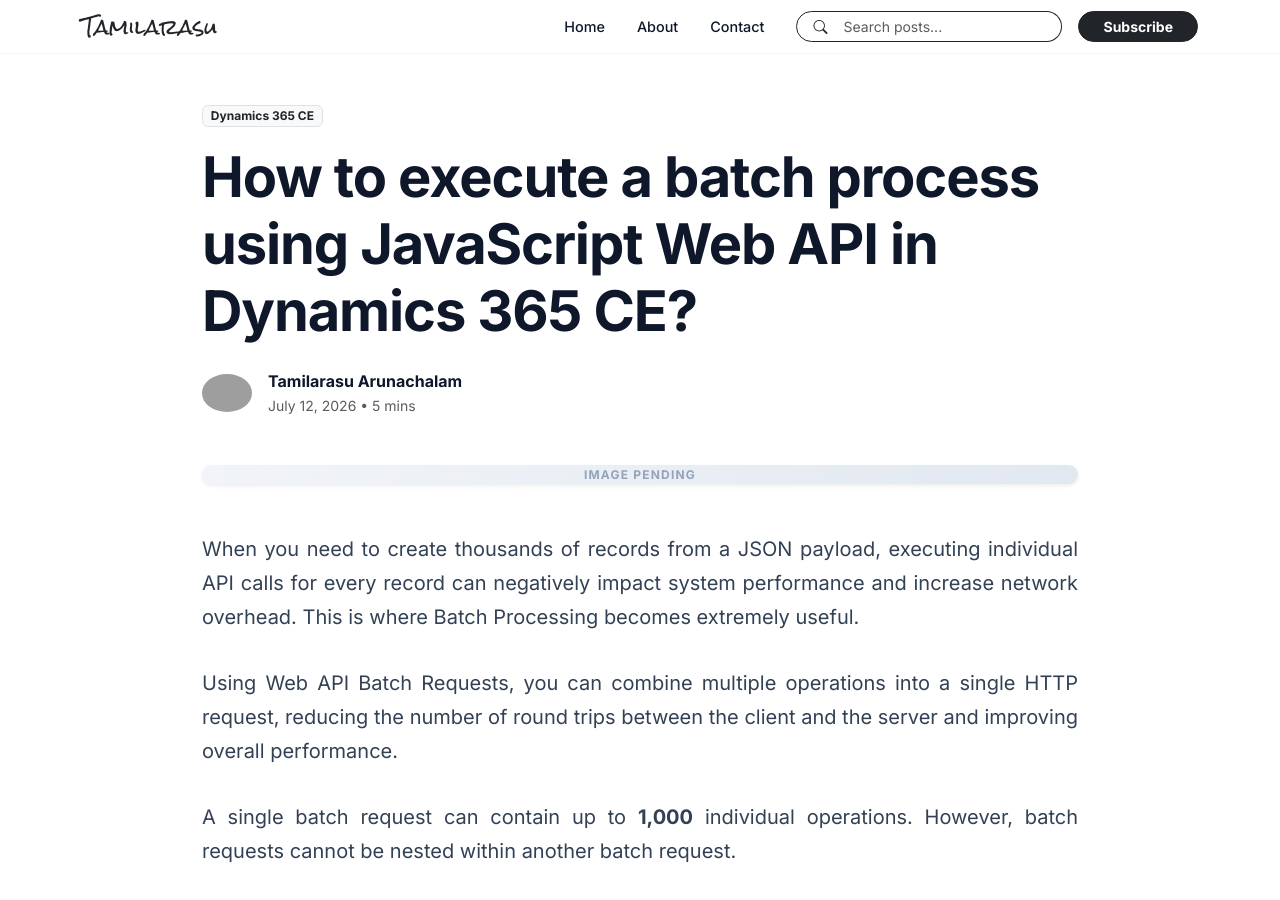
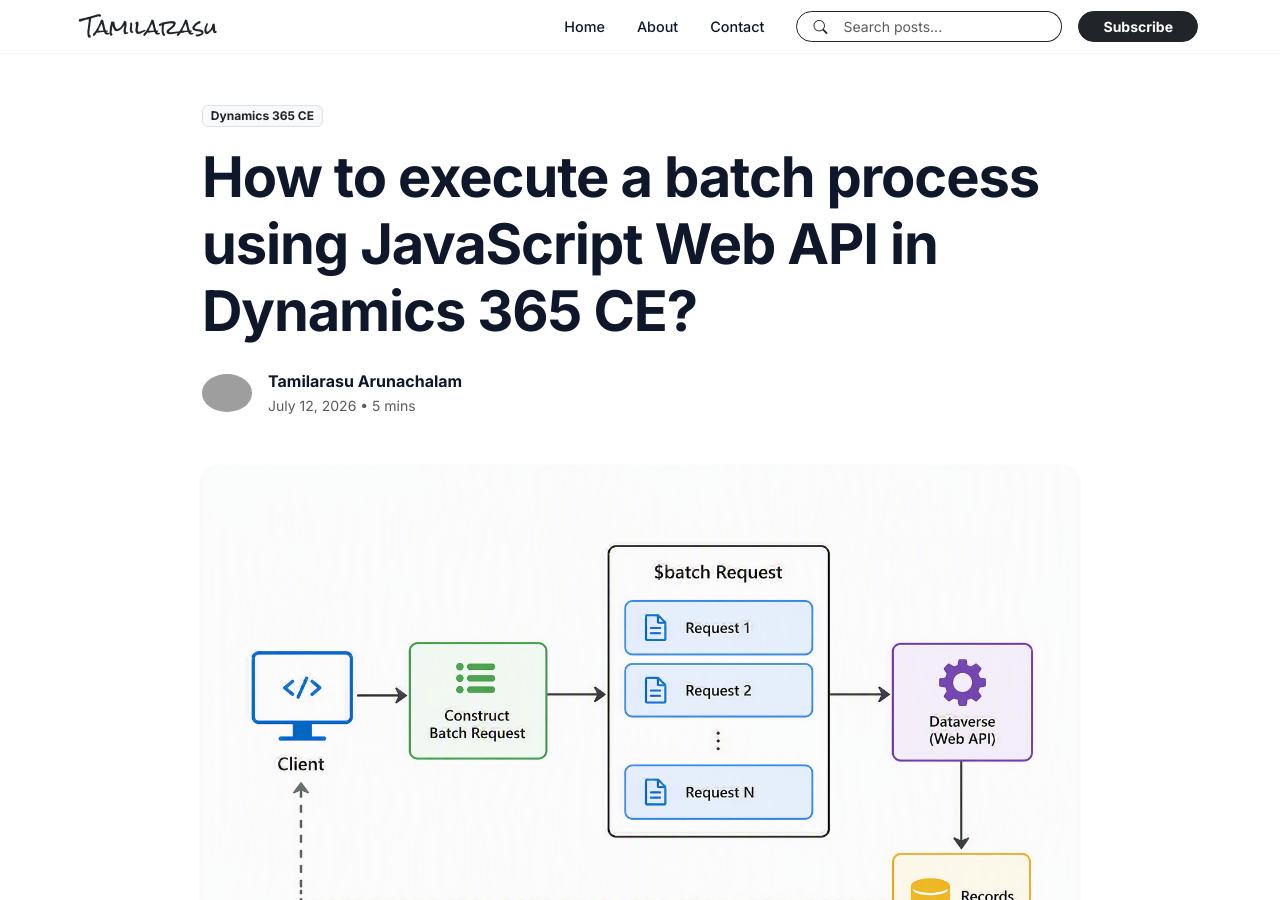
Before and after one commit to tamilarasu-arunachalam/blogs, a Jekyll site: the page built from _posts/2026-07-03-execute-batch-using-js-web-api-d365-ce.md, in a window 1280 px wide and 900 px high. Built offline with Jekyll 4.4.1, drawn with Linux system fonts in a browser that asks for light colours; some web fonts are replaced; comment, search, counter and statistics services are not loaded; a style sheet for code colours, icons or effects is not loaded; grey boxes are pictures that could not be loaded.

Commit message:
Update Blog Posts “2026-07-03-execute-batch-using-js-web-api-d365-ce” +1

```diff
--- a/_posts/2026-07-03-execute-batch-using-js-web-api-d365-ce.md
+++ b/_posts/2026-07-03-execute-batch-using-js-web-api-d365-ce.md
@@ -3,7 +3,7 @@ layout: post
 post_id: '077'
 title: How to execute a batch process using JavaScript Web API in Dynamics 365 CE?
 date: 2026-07-12T23:11
-image: ''
+image: /assets/images/077/dataverse-batch-process-flow.png
 description: Discover how to use Dataverse Web API Batch Requests to create multiple records in a single API call, improve performance, and manage transactions using change sets.
 meta_keywords: Dataverse Batch Requests, Dynamics 365 Batch Requests, Dataverse Web API, Bulk Create Records Dataverse, Create Multiple Records Dataverse, Dataverse Performance Optimization, Web API Batch Processing, Dataverse Change Sets, Dynamics 365 Web API Batch, ExecuteMultipleRequest Dataverse, Dataverse Bulk Operations, Power Platform Batch Requests, Dataverse Transaction Processing, Dataverse Create Records from JSON, Dataverse change set transaction example, Bulk insert records in Dynamics 365, Dataverse batch request example with JavaScript
 category: Dynamics 365 CE
```
Also changed, not shown: assets/images/077/dataverse-batch-process-flow.png (added).
